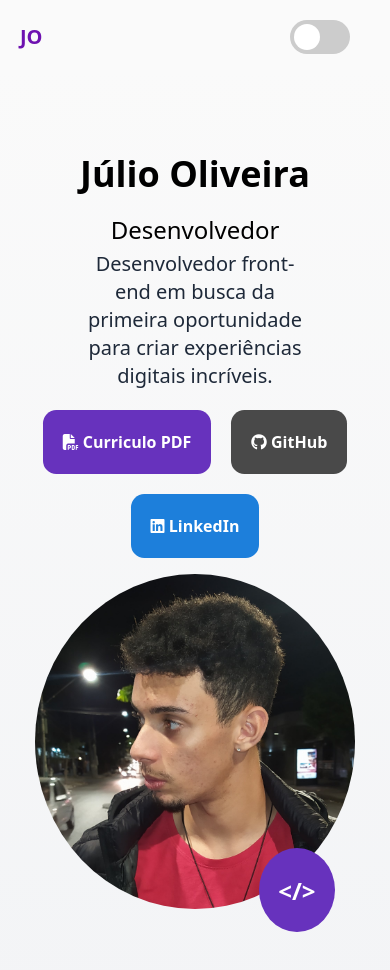
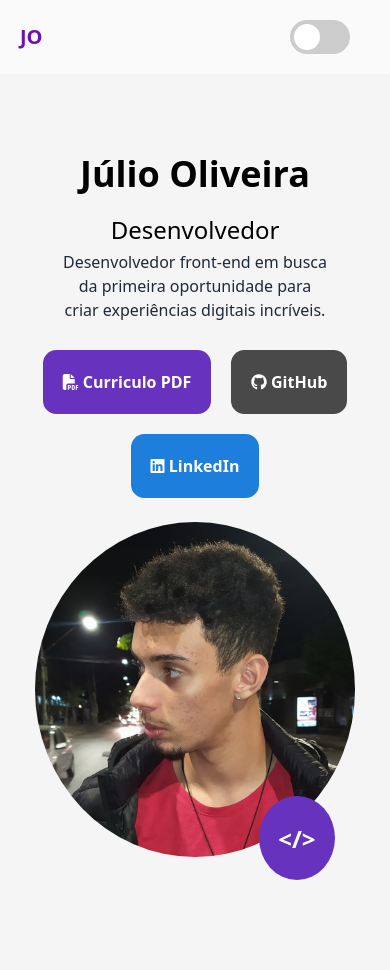
Before and after one commit to JulioFlavio/portfolio-site, a plain HTML site: page index.html in a window 390 px wide. Drawn offline with nearby package versions, Linux system fonts and the light colour scheme.

Commit message:
Nav e primeira Section ajustadas pra mobile, com suporte para tema claro e escuro (Sem JavaScript)

```diff
--- a/index.html
+++ b/index.html
@@ -8,9 +8,9 @@
   <link rel="stylesheet" href="https://cdnjs.cloudflare.com/ajax/libs/font-awesome/6.7.2/css/all.min.css" integrity="sha512-Evv84Mr4kqVGRNSgIGL/F/aIDqQb7xQ2vcrdIwxfjThSH8CSR7PBEakCr51Ck+w+/U6swU2Im1vVX0SVk9ABhg==" crossorigin="anonymous" referrerpolicy="no-referrer" />
   <script src="https://cdn.jsdelivr.net/npm/@tailwindcss/browser@4"></script>
 </head>
-<body class="bg-neutral-50 dark:bg-gray-500">
+<body class="bg-neutral-100 dark:bg-gray-500">
 
-  <nav class="bg-neutral-50 dark:bg-gray-800 shadow-2xl shadow-gray-800 grid grid-flow-col p-5 items-center">
+  <nav class="bg-neutral-50 dark:bg-gray-800 shadow-xl grid grid-flow-col p-5 items-center">
     <span class="text-xl text-purple-800 font-bold">JO</span>
     <div class="justify-self-end flex gap-3 mx-5">
 
@@ -29,12 +29,12 @@
     </div>
   </nav>
 
-  <section class="bg-linear-to-t to-neutral-50 from-gray-100 grid py-15 px-5 justify-items-center">
+  <section class="bg-neutral-100 dark:bg-gray-900 dark:text-neutral-50 grid py-15 px-5 justify-items-center">
     <h1 class="text-4xl font-bold py-5">Júlio Oliveira</h1>
     <span class="text-2xl">Desenvolvedor</span>
-    <p class="text-xl py-1 px-15 text-gray-800 text-center">Desenvolvedor front-end em busca da primeira oportunidade para criar experiências digitais incríveis.</p>
+    <p class="text-md py-1 px-10 text-gray-800 dark:text-neutral-100 text-center">Desenvolvedor front-end em busca da primeira oportunidade para criar experiências digitais incríveis.</p>
 
-    <div class="my-4 flex flex-wrap justify-center gap-5">
+    <div class="my-6 flex flex-wrap justify-center gap-5">
       <a class="" id="curriculo" href="julio_oliveira.pdf" download target="_blank" rel="noopener noreferrer">
         <i class="fa-solid fa-file-pdf"></i>
         <button>Curriculo PDF</button>
```
